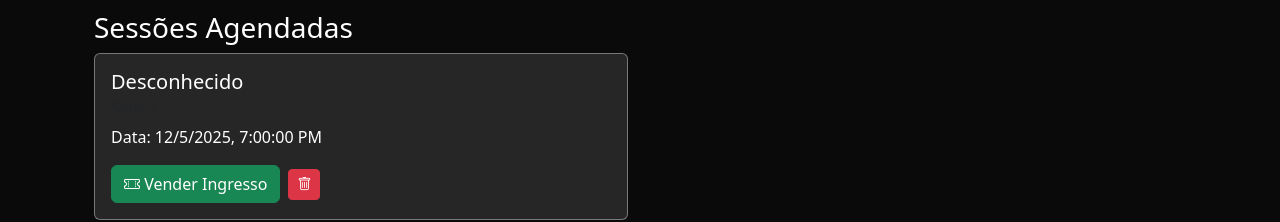
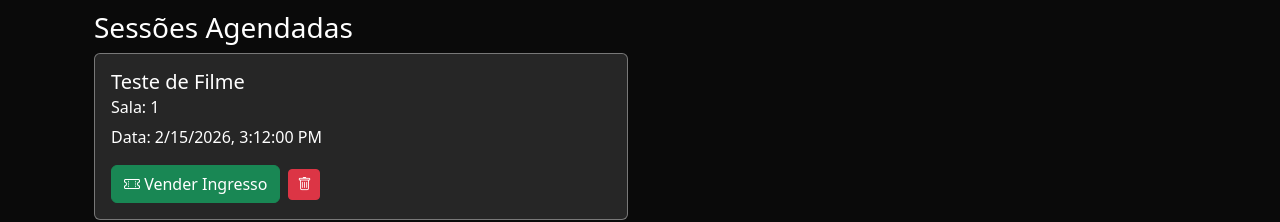
Before and after one commit to rovicz/Web-P2-Cinema, a React (Vite) app: page /sessoes in a window 1280 px wide. Shown: the part 304-526 px from the top of the page. Built offline with nearby package versions, Linux system fonts and the light colour scheme; data requests are answered from the project's data file.

Commit message:
chore: saving new sessions filmeId bug

```diff
--- a/db.json
+++ b/db.json
@@ -19,11 +19,18 @@
   ],
   "sessoes": [
     {
-      "id": "5cbf",
-      "filmeId": null,
-      "salaId": null,
-      "dataHora": "2025-12-05T19:00"
+      "id": "ca30",
+      "filmeId": "e2eb",
+      "salaId": "f158",
+      "dataHora": "2026-02-15T15:12"
     }
   ],
-  "ingressos": []
+  "ingressos": [
+    {
+      "id": "6344",
+      "sessaoId": "ca30",
+      "tipo": "Meia",
+      "valor": 10
+    }
+  ]
 }
--- a/src/pages/Home.tsx
+++ b/src/pages/Home.tsx
@@ -84,7 +84,6 @@ export function Home() {
           transition: transform 0.2s ease-in-out, box-shadow 0.2s ease-in-out;
         }
         .movie-card:hover {
-            transform: translateY(-5px);
             box-shadow: 0 8px 24px rgba(var(--bs-primary-rgb), 0.1);
         }
         .session-card {
@@ -113,7 +112,7 @@ export function Home() {
                 <div key={filme.id} className="card movie-card h-100">
                   <div className="card-body d-flex flex-column">
                     <h5 className="card-title">{filme.titulo}</h5>
-                    <p className="card-text text-muted small">
+                    <p className="card-text text-primary small">
                       {filme.genero} | {filme.duracao} min
                     </p>
                     <div className="mt-auto pt-3">
--- a/src/pages/Sessoes.tsx
+++ b/src/pages/Sessoes.tsx
@@ -33,8 +33,8 @@ export function Sessoes() {
       setErrors({});
 
       const payload = {
-        filmeId: Number(dados.filmeId),
-        salaId: Number(dados.salaId),
+        filmeId: dados.filmeId,
+        salaId: dados.salaId,
         dataHora: dados.dataHora,
       };
 
@@ -80,7 +80,9 @@ export function Sessoes() {
         headers: { "Content-Type": "application/json" },
         body: JSON.stringify({ sessaoId, tipo, valor }),
       });
-      toast.success(`Ingresso (${tipo}) vendido! Valor: R$ ${valor.toFixed(2)}`);
+      toast.success(
+        `Ingresso (${tipo}) vendido! Valor: R$ ${valor.toFixed(2)}`,
+      );
     } catch (error) {
       toast.error("Falha ao vender ingresso. Tente novamente.");
       console.error(error);
@@ -187,7 +189,7 @@ export function Sessoes() {
             <div className="card">
               <div className="card-body">
                 <h5 className="card-title">{getNomeFilme(sessao.filmeId)}</h5>
-                <h6 className="card-subtitle mb-2 text-muted">
+                <h6 className="card-subtitle mb-2 text-primary">
                   Sala: {getNumeroSala(sessao.salaId)}
                 </h6>
                 <p className="card-text">
```
